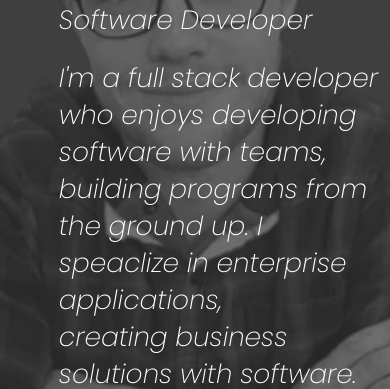
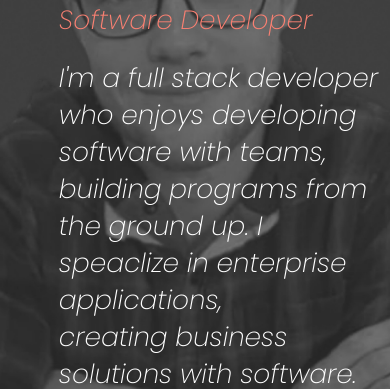
Before and after one commit to ZachMiller1420/MyPortfolio, a plain HTML site: page index.html in a window 390 px wide. Shown: the part 293-682 px from the top of the page. Drawn offline with Linux system fonts and the light colour scheme.

Commit message:
Update stylesheet.css

```diff
--- a/stylesheet.css
+++ b/stylesheet.css
@@ -137,7 +137,7 @@ img {
   width: 100%;
   height: 100vh;
   color: #ffffff;
-  background-color:var(--main-gray);
+  background-color: var(--main-gray);
 }
 
 .welcome-section > h1 {
@@ -151,7 +151,6 @@ img {
   position: absolute;
   font-size: 6rem;
   top: 700px;
-
 }
 .welcome-section > p {
   text-align: left;
@@ -204,20 +203,20 @@ ul#horizontal-list li {
     display: flex;
     flex-direction: column;
     justify-content: center;
-    padding: 150rem 1rem;
+    padding: 170rem 1rem;
     align-items: center;
     background-image: url("portback2.jpg");
     background-repeat: no-repeat;
     background-size: contain;
     overflow: scroll;
     background-position-y: 100px;
-    background-position-x:center;
+    background-position-x: center;
     width: 100%;
     height: 100vh;
     color: #ffffff;
-    background-color: #3aafa9;
+    background-color: var(--main-gray);
     background-attachment: fixed;
-    overflow:hidden;
+    overflow: hidden;
   }
 
   .welcome-section > h2 {
@@ -231,7 +230,7 @@ ul#horizontal-list li {
     font-size: 3rem;
     font-weight: 200;
     font-style: italic;
-    color: #ffffff;
+    color: var(--main-red);
   }
   .welcome-section > p1 {
     padding: 6rem 1rem;
@@ -249,12 +248,10 @@ ul#horizontal-list li {
   .table {
     display: table; /* Allow the centering to work */
     align-items: center;
-    padding-top:75rem;
-    overflow:-moz-hidden-unscrollable;
+    padding-top: 100rem;
+    overflow: -moz-hidden-unscrollable;
     text-align: center;
     position: absolute;
-
-
   }
 
   ul#horizontal-list {
@@ -264,12 +261,9 @@ ul#horizontal-list li {
     padding: 6rem 2rem;
     align-items: center;
     text-align: center;
-
-
-
   }
   ul#horizontal-list li {
-    float:none;
+    float: none;
     width: 35%;
     align-items: center;
     margin: 0 auto 1rem auto;
```
